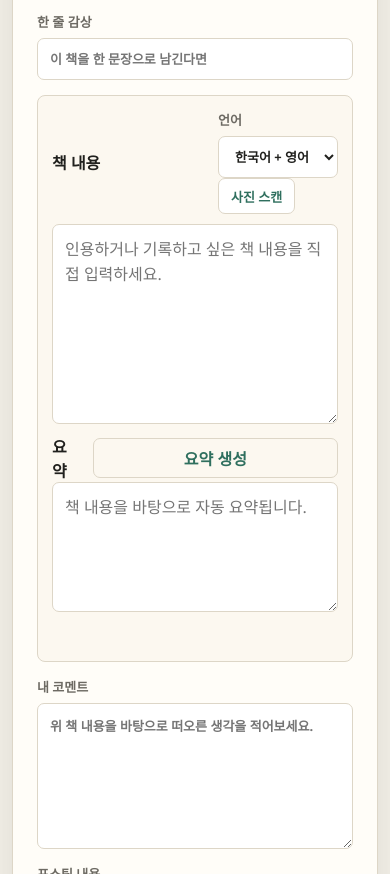
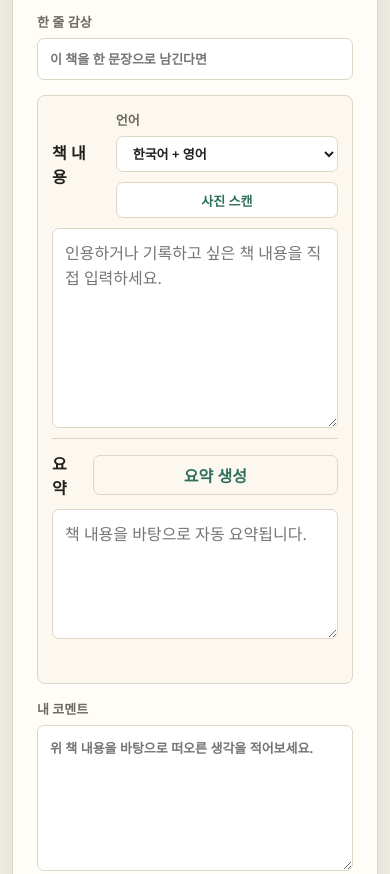
Before and after one commit to amorfait-coder/Booklog_Test, a plain HTML site: page index.html in a window 390 px wide. Shown: the part 1139-2013 px from the top of the page. Drawn offline with Linux system fonts and the light colour scheme.

Commit message:
Style OCR language and summary controls

```diff
--- a/styles.css
+++ b/styles.css
@@ -233,6 +233,34 @@ textarea:focus {
   cursor: pointer;
 }
 
+.scan-controls {
+  display: flex;
+  align-items: end;
+  justify-content: flex-end;
+  gap: 10px;
+  flex-wrap: wrap;
+}
+
+.compact-label {
+  min-width: 138px;
+}
+
+.compact-label select {
+  min-height: 36px;
+}
+
+.compact-btn {
+  min-height: 36px;
+  padding: 0 12px;
+}
+
+.summary-box {
+  display: grid;
+  gap: 10px;
+  border-top: 1px solid var(--line);
+  padding-top: 12px;
+}
+
 .status {
   min-height: 20px;
   margin-bottom: 0;
@@ -379,6 +407,12 @@ blockquote {
   background: var(--paper);
 }
 
+.summary-section {
+  border-radius: 7px;
+  padding: 13px;
+  background: #edf4f1;
+}
+
 .card-actions {
   margin-top: 18px;
   border-top: 1px solid var(--line);
@@ -438,6 +472,16 @@ blockquote {
     grid-template-columns: 1fr;
   }
 
+  .scan-controls {
+    justify-content: stretch;
+  }
+
+  .compact-label,
+  .file-control,
+  .compact-btn {
+    width: 100%;
+  }
+
   .cover-preview,
   .post-cover {
     width: min(180px, 100%);
```
